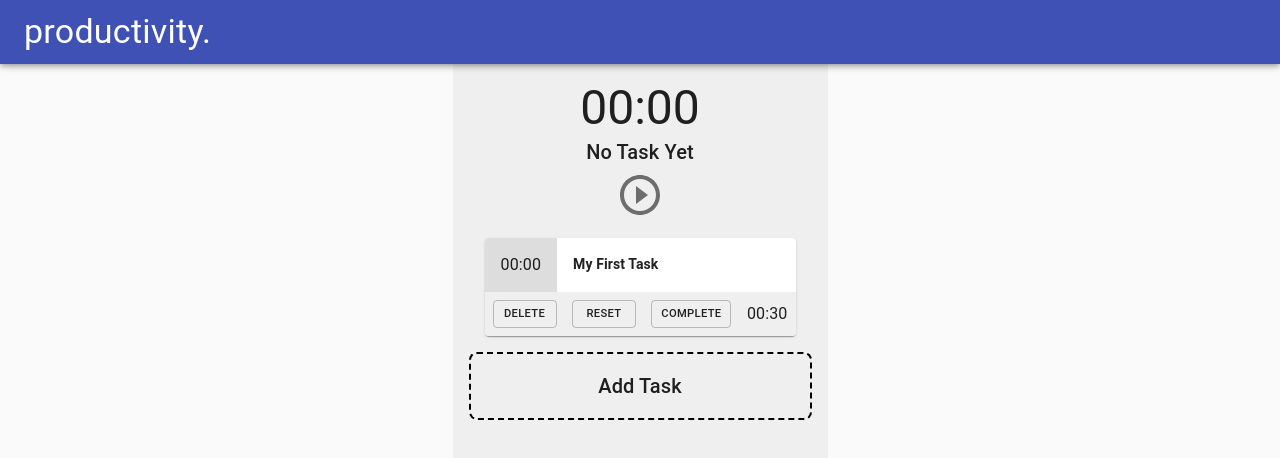
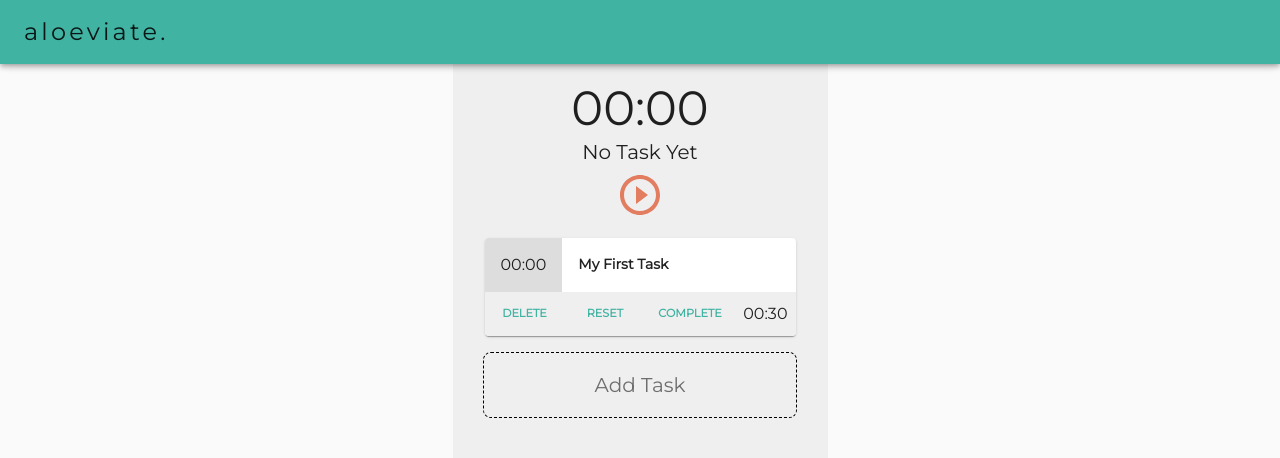
Before and after one commit to Jomark031497/aloeviate-server, a React (Create React App) app: page / in a window 1280 px wide. Shown: the top 458 px of the page. Built offline with nearby package versions, Linux system fonts and the light colour scheme.

Commit message:
Added some additional stylings, themes, fonts, margin adjustments

```diff
--- a/public/index.html
+++ b/public/index.html
@@ -24,6 +24,11 @@
       work correctly both with client-side routing and a non-root public URL.
       Learn how to configure a non-root public URL by running `npm run build`.
     -->
+    <link rel="preconnect" href="https://fonts.gstatic.com" />
+    <link
+      href="https://fonts.googleapis.com/css2?family=Montserrat&display=swap"
+      rel="stylesheet"
+    />
     <title>Productivity App</title>
   </head>
   <body>
--- a/src/components/layouts/Header.jsx
+++ b/src/components/layouts/Header.jsx
@@ -8,7 +8,9 @@ const Header = () => {
     <>
       <AppBar>
         <Toolbar>
-          <Typography variant="h4">productivity.</Typography>
+          <Typography variant="h5" className={classes.projectName}>
+            aloeviate.
+          </Typography>
         </Toolbar>
       </AppBar>
 
@@ -19,6 +21,9 @@ const Header = () => {
 
 const useStyles = makeStyles((theme) => ({
   offset: theme.mixins.toolbar,
+  projectName: {
+    letterSpacing: "0.2rem",
+  },
 }));
 
 export default Header;
--- a/src/components/tasks/AddTask.jsx
+++ b/src/components/tasks/AddTask.jsx
@@ -61,7 +61,9 @@ const AddTask = () => {
         </Card>
       ) : (
         <div className={classes.addTaskCard} onClick={(e) => setOpen(true)}>
-          <Typography variant="h6">Add Task</Typography>
+          <Typography variant="h6" color="textSecondary">
+            Add Task
+          </Typography>
         </div>
       )}
     </>
@@ -70,7 +72,7 @@ const AddTask = () => {
 
 const useStyles = makeStyles((theme) => ({
   card: {
-    margin: "0.5rem auto",
+    margin: "0.5rem 1rem",
     background: "rgba(255,255,255, 0.5)",
   },
   cardContent: {
@@ -81,7 +83,8 @@ const useStyles = makeStyles((theme) => ({
     padding: "0.5rem 0rem",
   },
   addTaskCard: {
-    border: "2px dashed black",
+    margin: "0.5rem 0.9rem",
+    border: "1px dashed black",
     borderRadius: "0.5rem",
     display: "flex",
     justifyContent: "center",
--- a/src/components/tasks/TaskCard.jsx
+++ b/src/components/tasks/TaskCard.jsx
@@ -49,24 +49,24 @@ const TaskCard = ({ task }) => {
       </CardContent>
       <CardActions className={classes.cardActions}>
         <Button
-          variant="outlined"
           size="small"
+          color="primary"
           className={classes.buttons}
           onClick={handleRemove}
         >
           Delete
         </Button>
         <Button
-          variant="outlined"
           size="small"
+          color="primary"
           className={classes.buttons}
           onClick={handleReset}
         >
           Reset
         </Button>
         <Button
-          variant="outlined"
           size="small"
+          color="primary"
           className={classes.buttons}
           onClick={handleComplete}
         >
@@ -104,6 +104,7 @@ const useStyles = makeStyles((theme) => ({
   },
   buttons: {
     fontSize: "0.7rem",
+    fontWeight: "bold",
   },
 }));
 
--- a/src/components/tasks/TaskContainer.jsx
+++ b/src/components/tasks/TaskContainer.jsx
@@ -19,6 +19,8 @@ const TaskContainer = () => {
   );
 };
 
-const useStyles = makeStyles((theme) => ({}));
+const useStyles = makeStyles((theme) => ({
+  root: {},
+}));
 
 export default TaskContainer;
--- a/src/components/timer/Timer.jsx
+++ b/src/components/timer/Timer.jsx
@@ -117,6 +117,7 @@ const useStyles = makeStyles((theme) => ({
   },
   icons: {
     fontSize: "3rem",
+    color: theme.palette.secondary.main,
   },
 }));
 
--- a/src/index.js
+++ b/src/index.js
@@ -4,7 +4,20 @@ import App from "./App";
 import { createMuiTheme, CssBaseline, ThemeProvider } from "@material-ui/core";
 import TaskContextProvider from "./context/TaskContext";
 
-const theme = createMuiTheme({});
+const theme = createMuiTheme({
+  palette: {
+    primary: {
+      light: "#85cdca",
+      main: "#41B3A3",
+    },
+    secondary: {
+      main: "#E27D60",
+    },
+  },
+  typography: {
+    fontFamily: "'Montserrat', sans-serif",
+  },
+});
 
 ReactDOM.render(
   <React.StrictMode>
```
